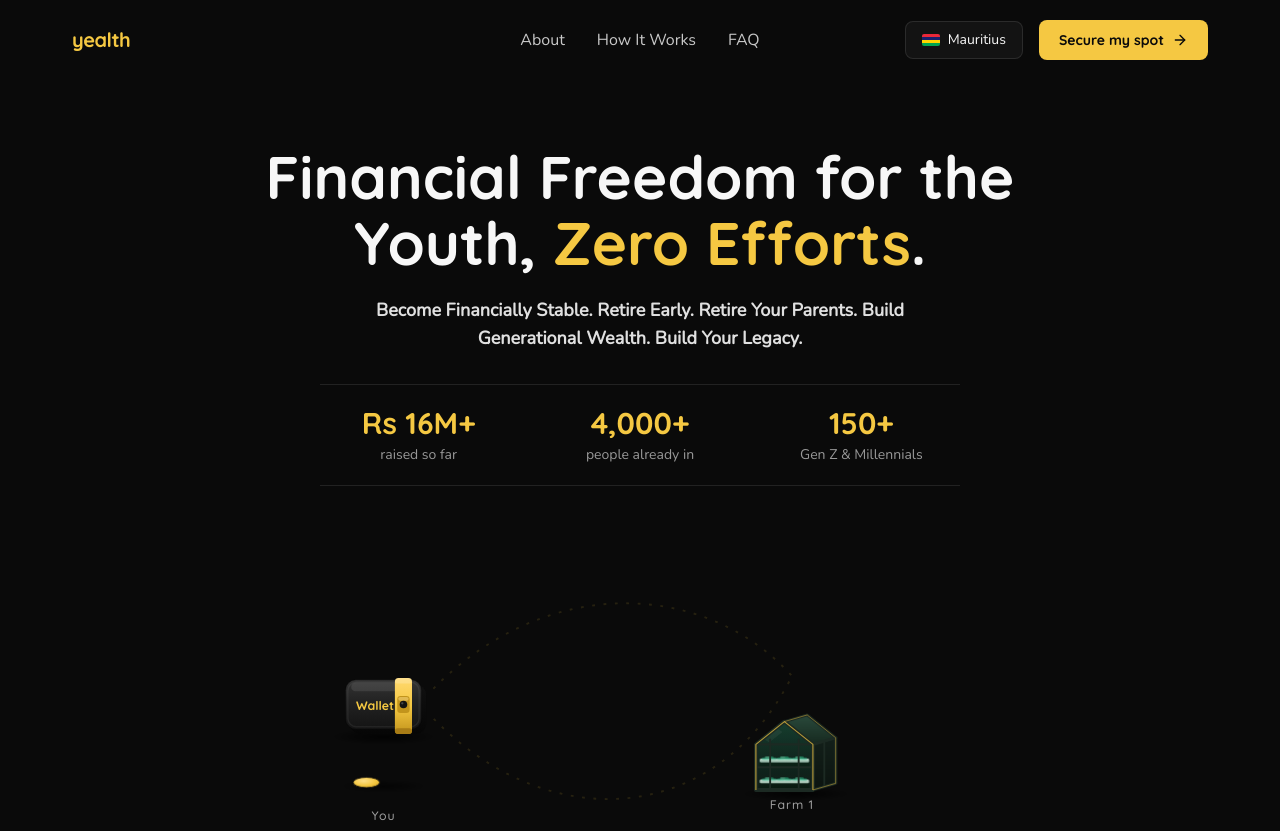
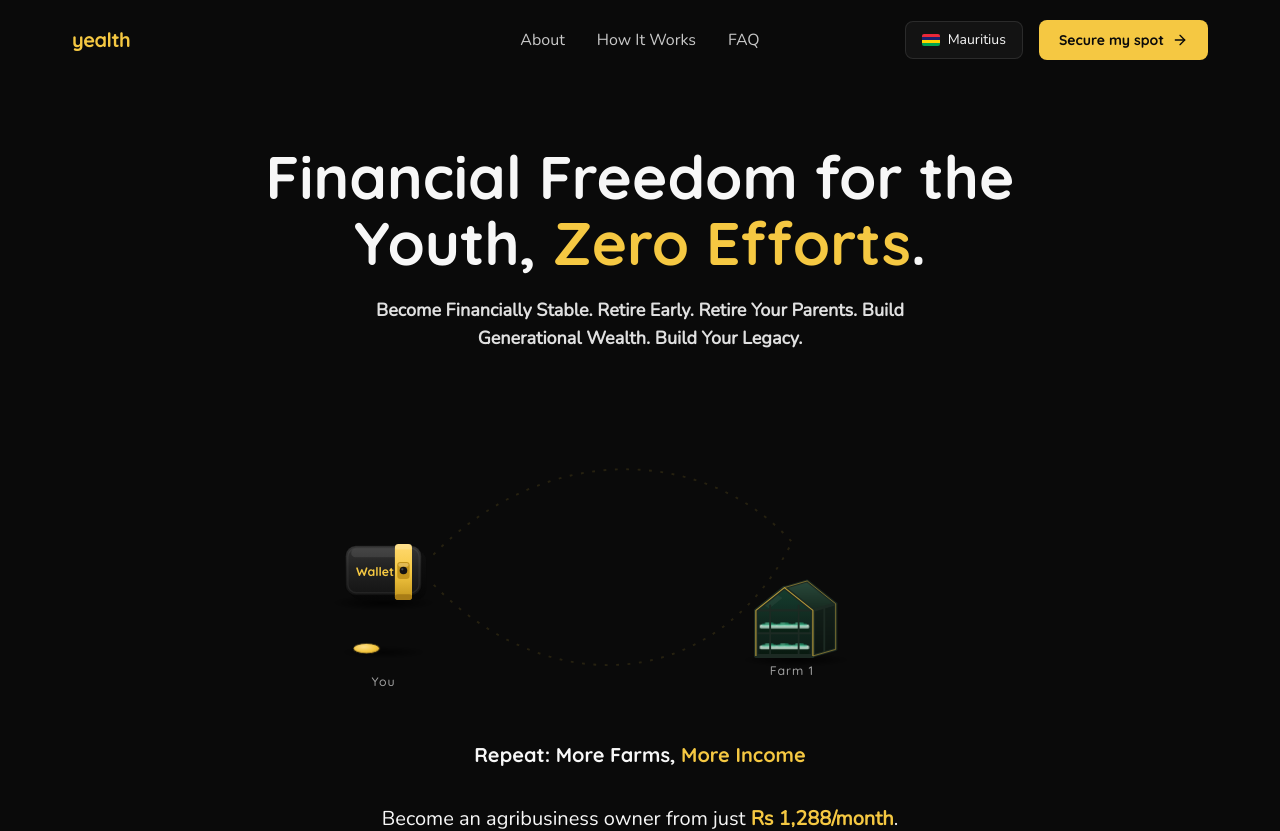
Before and after one commit to yaadavnarain/yealthecorganics, a Next.js app: page / in a window 1280 px wide. Shown: the top 831 px of the page. Built offline with nearby package versions, Linux system fonts and the light colour scheme.

Commit message:
Remove stats row from hero
Co-Authored-By: Claude Opus 4.8 <noreply@anthropic.com>

```diff
--- a/app/components/hero.tsx
+++ b/app/components/hero.tsx
@@ -5,7 +5,6 @@ import { motion, useScroll, useTransform } from "motion/react";
 import { useRef } from "react";
 import { fadeUp } from "@/lib/motion";
 import YealthFlywheel from "./YealthFlywheel";
-import { AnimatedCounter } from "@/app/components/ui/animated-counter";
 
 export function Hero() {
   const heroRef = useRef<HTMLElement>(null);
@@ -42,49 +41,19 @@ export function Hero() {
           Generational Wealth. Build Your Legacy.
         </motion.p>
 
-        <motion.div
-          {...fadeUp(0.2)}
-          className="mt-8 grid w-full max-w-[640px] grid-cols-3 gap-6 border-y border-yealth-offwhite/10 py-5"
-        >
-          <div>
-            <div className="font-heading text-xl font-bold text-yealth-gold md:text-3xl">
-              <AnimatedCounter end={16} prefix="Rs " suffix="M+" />
-            </div>
-            <div className="mt-1 text-xs text-yealth-offwhite/60 md:text-sm">
-              raised so far
-            </div>
-          </div>
-          <div>
-            <div className="font-heading text-xl font-bold text-yealth-gold md:text-3xl">
-              <AnimatedCounter end={4000} suffix="+" />
-            </div>
-            <div className="mt-1 text-xs text-yealth-offwhite/60 md:text-sm">
-              people already in
-            </div>
-          </div>
-          <div>
-            <div className="font-heading text-xl font-bold text-yealth-gold md:text-3xl">
-              <AnimatedCounter end={150} suffix="+" />
-            </div>
-            <div className="mt-1 text-xs text-yealth-offwhite/60 md:text-sm">
-              {"Gen Z & Millennials"}
-            </div>
-          </div>
-        </motion.div>
-
-        <motion.div {...fadeUp(0.3)} className="w-full max-w-[800px]">
+        <motion.div {...fadeUp(0.2)} className="w-full max-w-[800px]">
           <YealthFlywheel />
         </motion.div>
 
         <motion.p
-          {...fadeUp(0.35)}
+          {...fadeUp(0.3)}
           className="mt-4 font-body text-lg text-yealth-offwhite md:text-xl"
         >
           Become an agribusiness owner from just{" "}
           <span className="font-bold text-yealth-gold">Rs 1,288/month</span>.
         </motion.p>
 
-        <motion.div {...fadeUp(0.4)} className="mt-7">
+        <motion.div {...fadeUp(0.35)} className="mt-7">
           <a
             href="#contact"
             className="gold-cta inline-flex items-center justify-center gap-2 rounded-yealth px-8 py-4 font-heading text-base"
@@ -95,7 +64,7 @@ export function Hero() {
         </motion.div>
 
         <motion.p
-          {...fadeUp(0.45)}
+          {...fadeUp(0.4)}
           className="mt-4 text-sm text-yealth-offwhite/50"
         >
           Free. No commitment. Takes 2 minutes.
```
